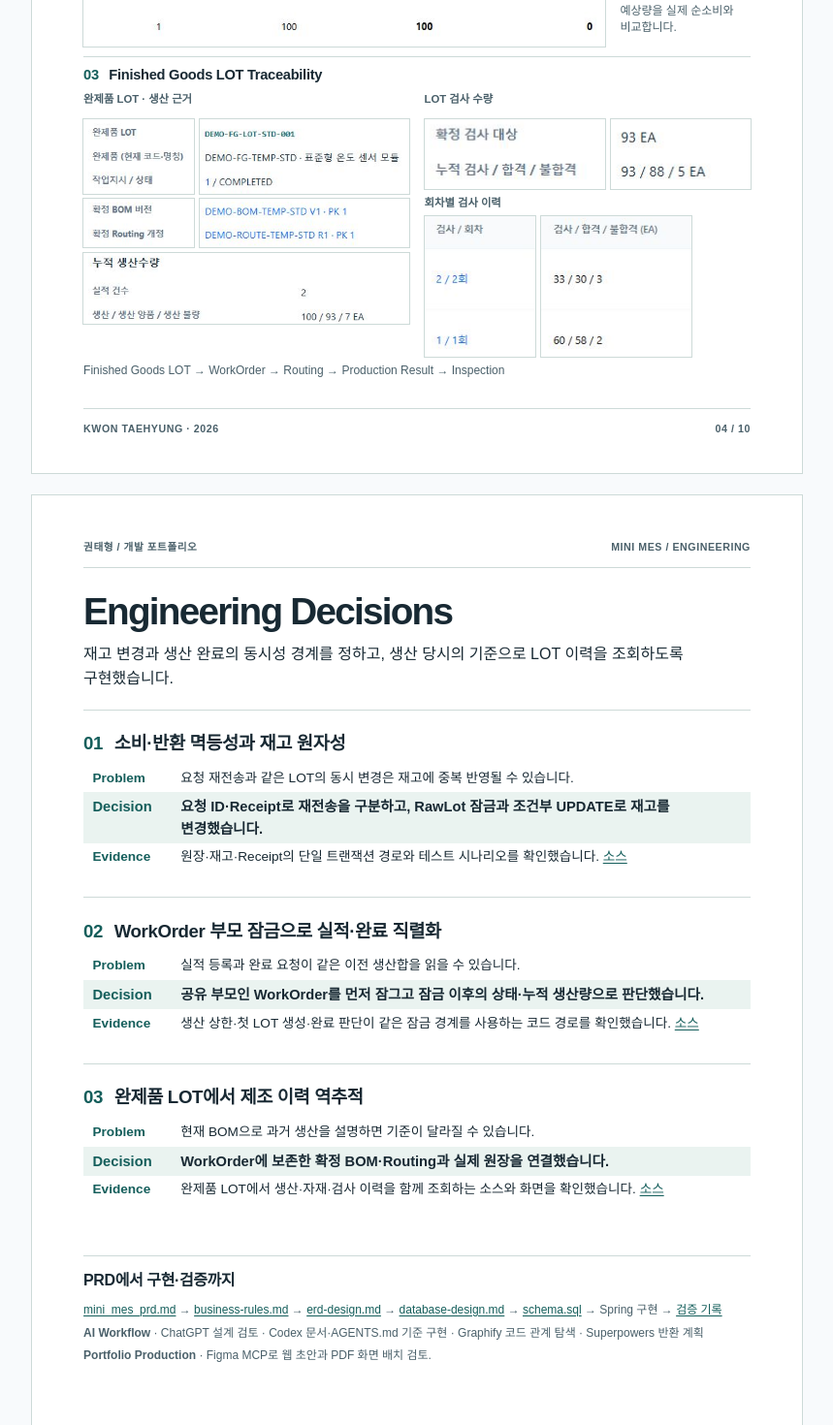
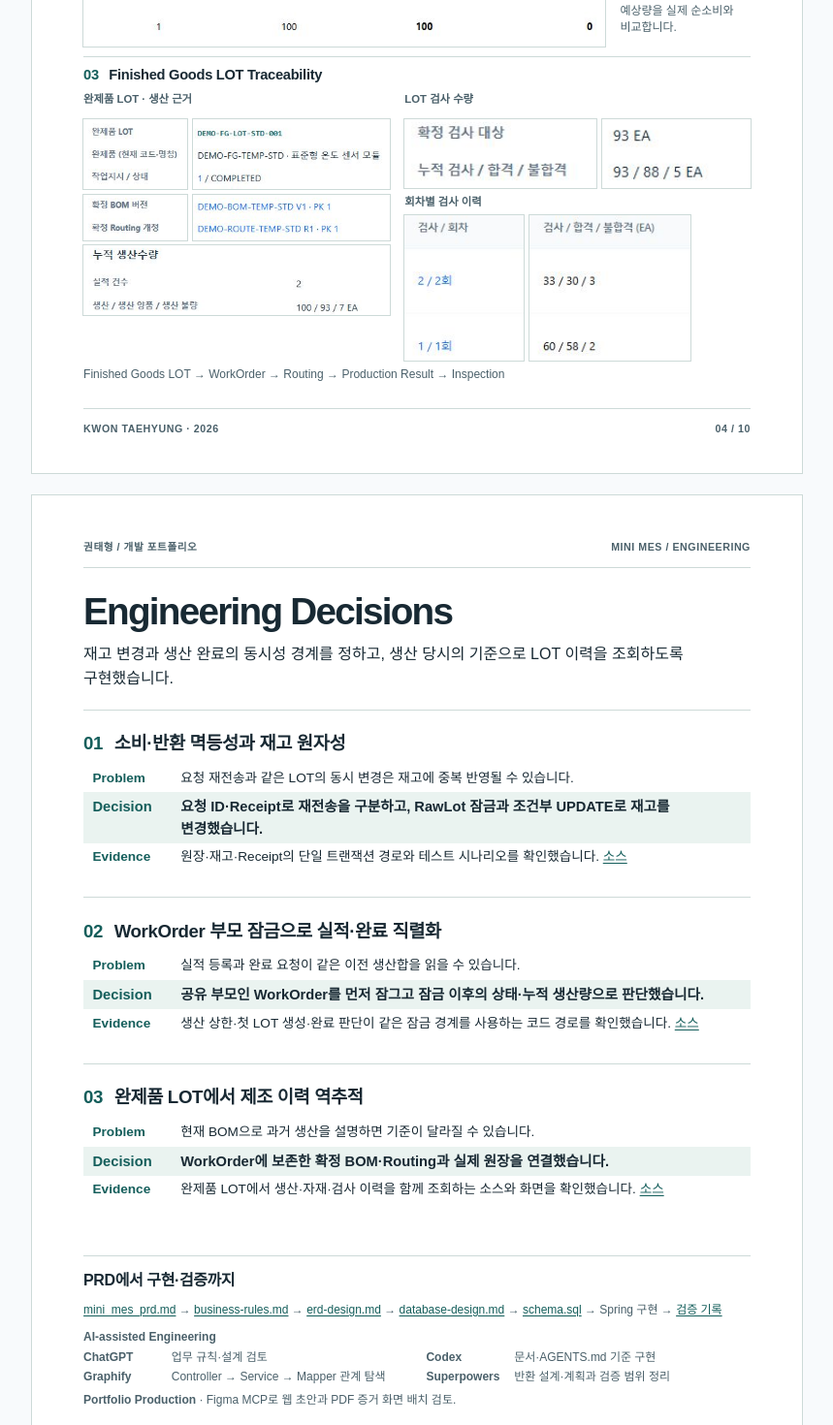
Before and after one commit to katonew/portfolio, a Next.js app: page /portfolio-pdf in a window 1280 px wide. Shown: the part 4100-5570 px from the top of the page at 97% size, without its empty margins (210-1069 px from the left). Built offline with nearby package versions, Linux system fonts and the light colour scheme.

Commit message:
style(portfolio): PDF Mini MES 증거 이미지와 AI 워크플로 가독성 개선

```diff
--- a/src/app/portfolio-pdf/page.tsx
+++ b/src/app/portfolio-pdf/page.tsx
@@ -289,17 +289,17 @@ export default function PortfolioPdfPage() {
                 { x: 341, width: 312, alt: "해당 작업지시에 적용한 BOM 버전과 Routing 개정값" }
               ]} />
               <EvidenceImage image={trace} alt="누적 생산수량과 양품·불량 수량"
-                crop={{ x: 24, y: 1276, width: 486, height: 106 }} />
+                crop={{ x: 24, y: 1276, width: 468, height: 106 }} />
             </div>
             <div className={styles.evidenceStack}>
               <p>LOT 검사 수량</p>
-              <EvidenceColumns image={inspection} y={178} height={72} columns={[
+              <EvidenceColumns image={inspection} y={181} height={67} columns={[
                 { x: 26, width: 185, alt: "확정 검사 대상과 누적 검사·합격·불합격 항목" },
                 { x: 442, width: 143, alt: "확정 검사 대상과 누적 검사·합격·불합격 수량" }
               ]} />
               <div className={styles.inspectionHistory}>
                 <p>회차별 검사 이력</p>
-                <EvidenceColumns image={inspection} y={542} height={172} columns={[
+                <EvidenceColumns image={inspection} y={544} height={166} columns={[
                   { x: 23, width: 136, alt: "검사 이력의 검사 회차 열" },
                   { x: 662, width: 185, alt: "같은 이력의 회차별 검사·합격·불합격 수량 열" }
                 ]} />
@@ -330,8 +330,14 @@ export default function PortfolioPdfPage() {
           <p className={styles.documentTrail}>
             <a href={`${sourceRoot}docs/mini_mes_prd.md`}>mini_mes_prd.md</a> → <a href={`${sourceRoot}docs/business-rules.md`}>business-rules.md</a> → <a href={`${sourceRoot}docs/erd-design.md`}>erd-design.md</a> → <a href={`${sourceRoot}docs/database-design.md`}>database-design.md</a> → <a href={`${sourceRoot}db/schema.sql`}>schema.sql</a> → Spring 구현 → <a href={`${sourceRoot}docs/material-return-verification.md`}>검증 기록</a>
           </p>
-          <p className={styles.caption}><strong>AI Workflow</strong> · ChatGPT 설계 검토 · Codex 문서·AGENTS.md 기준 구현 · Graphify 코드 관계 탐색 · Superpowers 반환 계획</p>
-          <p className={styles.caption}><strong>Portfolio Production</strong> · Figma MCP로 웹 초안과 PDF 화면 배치 검토.</p>
+          <h4 className={styles.aiWorkflowTitle}>AI-assisted Engineering</h4>
+          <dl className={styles.aiWorkflow}>
+            <div><dt>ChatGPT</dt><dd>업무 규칙·설계 검토</dd></div>
+            <div><dt>Codex</dt><dd>문서·AGENTS.md 기준 구현</dd></div>
+            <div><dt>Graphify</dt><dd>Controller → Service → Mapper 관계 탐색</dd></div>
+            <div><dt>Superpowers</dt><dd>반환 설계·계획과 검증 범위 정리</dd></div>
+          </dl>
+          <p className={styles.caption}><strong>Portfolio Production</strong> · Figma MCP로 웹 초안과 PDF 증거 화면 배치 검토.</p>
         </section>
       </Sheet>
 
--- a/src/app/portfolio-pdf/portfolio-pdf.module.css
+++ b/src/app/portfolio-pdf/portfolio-pdf.module.css
@@ -336,7 +336,7 @@
 
 .evidencePair {
   display: grid;
-  grid-template-columns: repeat(2, minmax(0, 1fr));
+  grid-template-columns: minmax(0, 47fr) minmax(0, 53fr);
   gap: 4mm;
 }
 
@@ -360,7 +360,7 @@
 }
 
 .inspectionHistory .evidenceColumns {
-  max-width: 73mm;
+  max-width: 78mm;
 }
 
 .decisions article,
@@ -418,6 +418,31 @@
 
 .engineeringContext .sectionTitle {
   font-size: 12pt;
+}
+
+.engineeringContext .aiWorkflowTitle {
+  margin: 2.4mm 0 1mm;
+  color: var(--pdf-muted);
+  font-size: 9pt;
+}
+
+.aiWorkflow {
+  display: grid;
+  grid-template-columns: repeat(2, minmax(0, 1fr));
+  gap: .6mm 5mm;
+  color: var(--pdf-muted);
+  font-size: 9pt;
+  line-height: 1.46;
+}
+
+.aiWorkflow > div {
+  display: grid;
+  grid-template-columns: 22mm minmax(0, 1fr);
+  gap: 2mm;
+}
+
+.aiWorkflow dt {
+  font-weight: 700;
 }
 
 .list {
```
Also changed, not shown: 1 other file (tests, documents, lock files or other folders).
